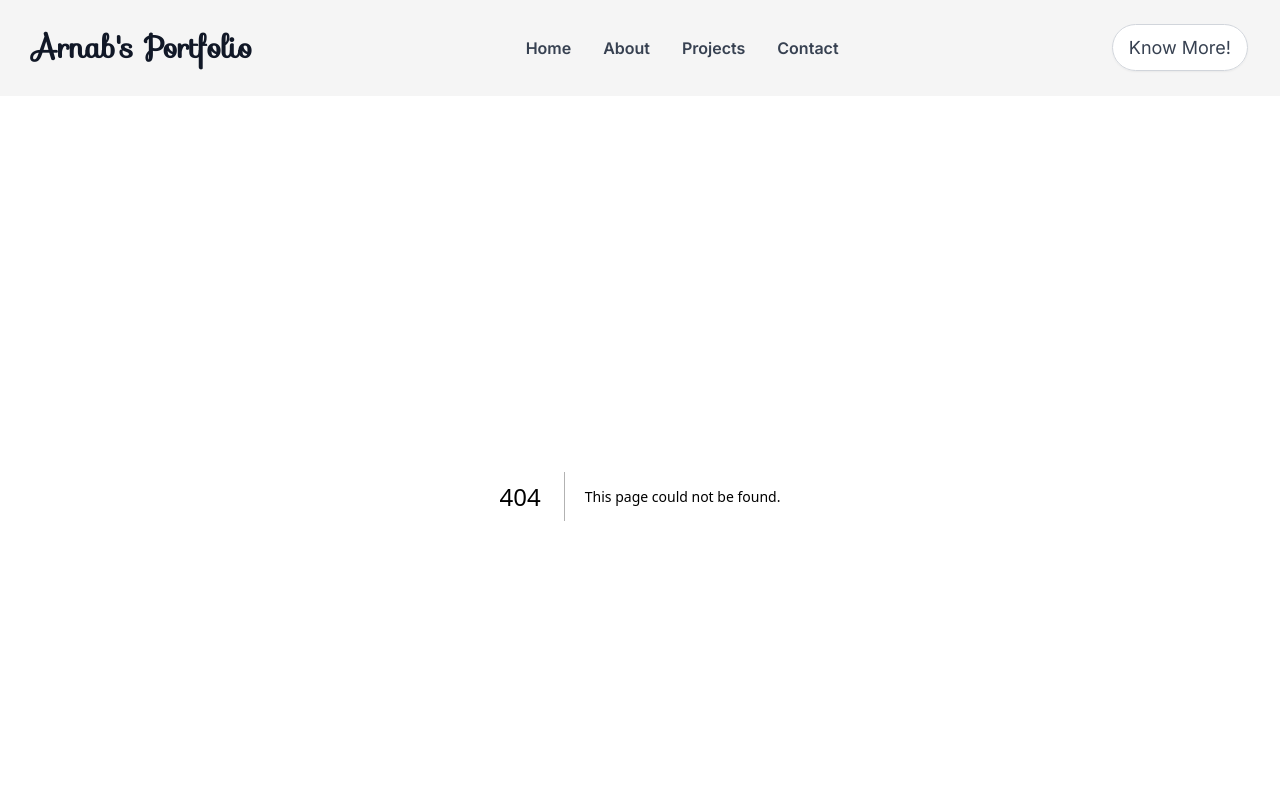
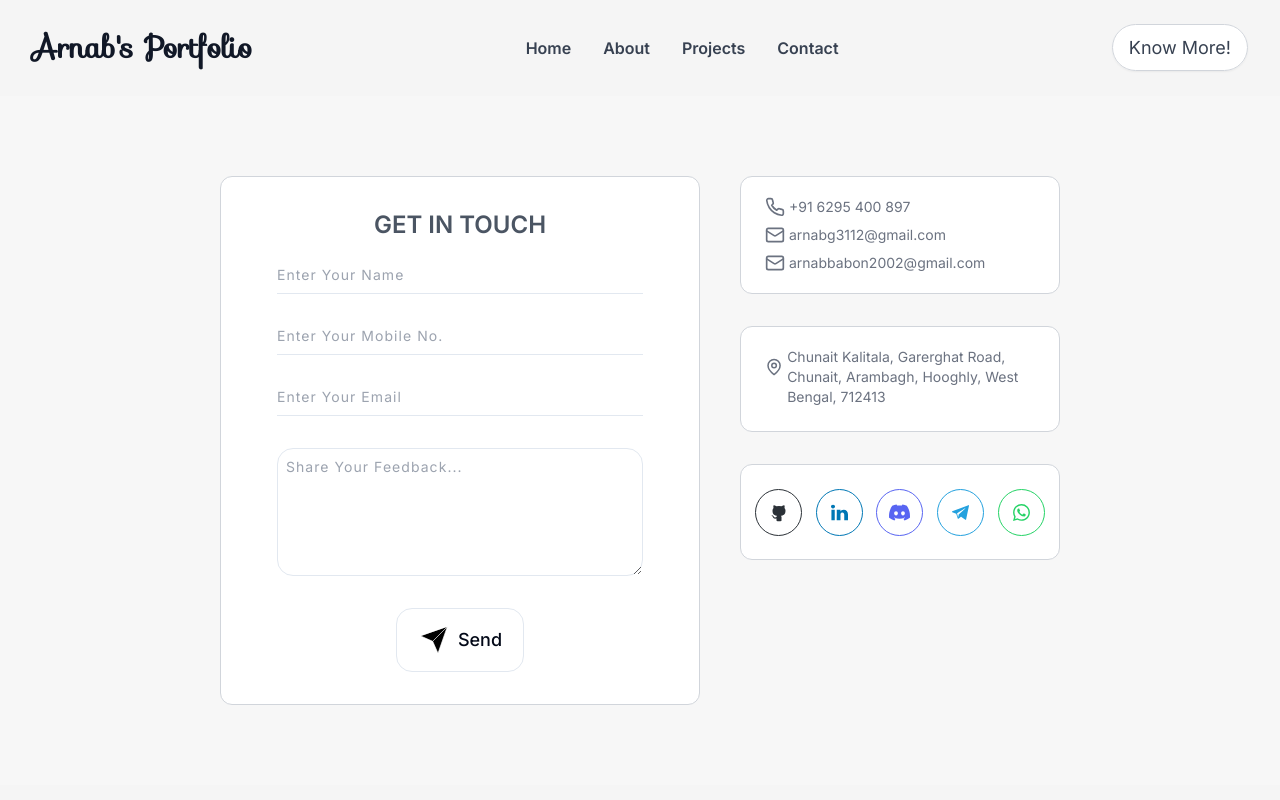
Before and after one commit to Babon3112/portfolio-ag, a Next.js app: page /contact in a window 1280 px wide. Before the commit this address had no page. Shown: the top 800 px of the page. Built offline with nearby package versions, Linux system fonts and the light colour scheme.

Commit message:
contact page added

```diff
--- /dev/null
+++ b/src/app/contact/page.tsx
@@ -0,0 +1,21 @@
+import About2 from "@/components/About2";
+import Contact1 from "@/components/Contact1";
+import Contact2 from "@/components/Contact2";
+import Contact3 from "@/components/Contact3";
+
+const contactpage = () => {
+  return (
+    <div className="flex bg-[#f7f7f7] justify-center">
+      <div className="mx-auto flex justify-between mobile:justify-center flex-col tablet:flex-row m-20">
+        <Contact1 />
+        <div className="ml-10">
+          <Contact2 />
+          <Contact3 />
+          <About2 />
+        </div>
+      </div>
+    </div>
+  );
+};
+
+export default contactpage;
--- a/src/app/globals.css
+++ b/src/app/globals.css
@@ -161,4 +161,10 @@
     opacity: 0%;
     transition: 0.2s ease-in-out;
   }
+
+  .remove-arrow::-webkit-inner-spin-button,
+  .remove-arrow::-webkit-outer-spin-button {
+    -webkit-appearance: none;
+    margin: 0;
+  }
 }
--- /dev/null
+++ b/src/components/Contact1.tsx
@@ -0,0 +1,74 @@
+"use client";
+import { Send } from "lucide-react";
+import { useEffect, useState } from "react";
+
+const Contact1 = () => {
+  const [showComponent, setShowComponent] = useState(false);
+
+  useEffect(() => {
+    const timer = setTimeout(() => {
+      setShowComponent(true);
+    }, 50);
+
+    return () => clearTimeout(timer);
+  }, []);
+
+  return (
+    <div
+      className={`transition-opacity duration-1000 ease-in ${
+        showComponent ? "opacity-100" : "opacity-0"
+      }`}
+    >
+      <div className="w-[30rem] border border-gray-300 bg-white rounded-xl p-8 text-sm font-medium">
+        <h1 className="text-2xl font-semibold text-center text-gray-600">
+          GET IN TOUCH
+        </h1>
+        <form className="flex flex-col mx-6 mt-6 space-y-8 justify-center items-center">
+          <input
+            className="w-full pb-2 border-b focus:outline-none placeholder:tracking-wider placeholder:hover:tracking-widerer placeholder:transition-all placeholder:duration-300 placeholder:font-normal"
+            type="text"
+            name=""
+            placeholder="Enter Your Name"
+            required
+          />
+          <input
+            className="remove-arrow w-full pb-2 border-b focus:outline-none placeholder:tracking-wider placeholder:hover:tracking-widerer placeholder:transition-all placeholder:duration-300 placeholder:font-normal"
+            type="number"
+            name=""
+            placeholder="Enter Your Mobile No."
+            required
+          />
+          <input
+            className="w-full pb-2 border-b focus:outline-none placeholder:tracking-wider placeholder:hover:tracking-widerer placeholder:transition-all placeholder:duration-300 placeholder:font-normal"
+            type="email"
+            name=""
+            placeholder="Enter Your Email"
+            required
+          />
+          <textarea
+            className="w-full p-2 h-32 border rounded-2xl focus:outline-none placeholder:tracking-wider placeholder:hover:tracking-widerer placeholder:transition-all placeholder:duration-500 placeholder:font-normal"
+            name=""
+            placeholder="Share Your Feedback..."
+            required
+          />
+          <button
+            className="group contactButton border rounded-2xl w-32 h-16 text-lg overflow-hidden flex justify-center items-center"
+            type="submit"
+          >
+            <Send
+              fill="black"
+              className="sendButton mr-2 size-8 transition-all duration-300 group-hover:fill-[#FF9954] group-hover:rotate-45 group-hover:translate-x-6 group-hover:scale-110"
+              color="white"
+              strokeWidth={0.5}
+            />
+            <p className="transition-all duration-300 group-hover:translate-x-20">
+              Send
+            </p>
+          </button>
+        </form>
+      </div>
+    </div>
+  );
+};
+
+export default Contact1;
--- /dev/null
+++ b/src/components/Contact2.tsx
@@ -0,0 +1,40 @@
+"use client";
+import { Mail, Phone } from "lucide-react";
+import { useEffect, useState } from "react";
+
+const Contact2 = () => {
+  const [showComponent, setShowComponent] = useState(false);
+
+  useEffect(() => {
+    const timer = setTimeout(() => {
+      setShowComponent(true);
+    }, 300);
+
+    return () => clearTimeout(timer);
+  }, []);
+
+  return (
+    <div
+      className={`transition-opacity duration-1000 ease-in ${
+        showComponent ? "opacity-100" : "opacity-0"
+      }`}
+    >
+      <div className="w-96 mobile:w-[40rem] tablet:w-80 border border-gray-300 bg-white rounded-xl p-5 pl-6 text-sm text-gray-500 space-y-2">
+        <h3 className="flex">
+          <Phone className="size-5 mr-1" />
+          +91 6295 400 897
+        </h3>
+        <h3 className="flex">
+          <Mail className="size-5 mr-1" />
+          arnabg3112@gmail.com
+        </h3>
+        <h3 className="flex">
+          <Mail className="size-5 mr-1" />
+          arnabbabon2002@gmail.com
+        </h3>
+      </div>
+    </div>
+  );
+};
+
+export default Contact2;
--- /dev/null
+++ b/src/components/Contact3.tsx
@@ -0,0 +1,33 @@
+"use client";
+import { MapPin } from "lucide-react";
+import { useEffect, useState } from "react";
+
+const Contact3 = () => {
+  const [showComponent, setShowComponent] = useState(false);
+
+  useEffect(() => {
+    const timer = setTimeout(() => {
+      setShowComponent(true);
+    }, 550);
+
+    return () => clearTimeout(timer);
+  }, []);
+
+  return (
+    <div
+      className={`transition-opacity duration-1000 ease-in ${
+        showComponent ? "opacity-100" : "opacity-0"
+      }`}
+    >
+      <div className="mt-8 flex w-96 mobile:w-[40rem] tablet:w-80 border border-gray-300 bg-white rounded-xl p-5 pl-6 text-sm text-gray-500">
+        <MapPin className="size-10 mr-1" />
+        <h3 className="flex mb-1">
+          Chunait Kalitala, Garerghat Road, Chunait, Arambagh, Hooghly, West
+          Bengal, 712413
+        </h3>
+      </div>
+    </div>
+  );
+};
+
+export default Contact3;
--- a/src/components/Navbar.tsx
+++ b/src/components/Navbar.tsx
@@ -18,7 +18,7 @@ const menuItems = [
   },
   {
     name: "Contact",
-    href: "#",
+    href: "/contact",
   },
 ];
 
--- a/tailwind.config.ts
+++ b/tailwind.config.ts
@@ -18,6 +18,7 @@ const config = {
     },
     letterSpacing: {
       wider: ".075em",
+      widerer: ".15em",
       widest: ".2em",
     },
     screens: {
```
Also changed, not shown: public/Image2.jpg (added), 1 other file (tests, documents, lock files or other folders).
